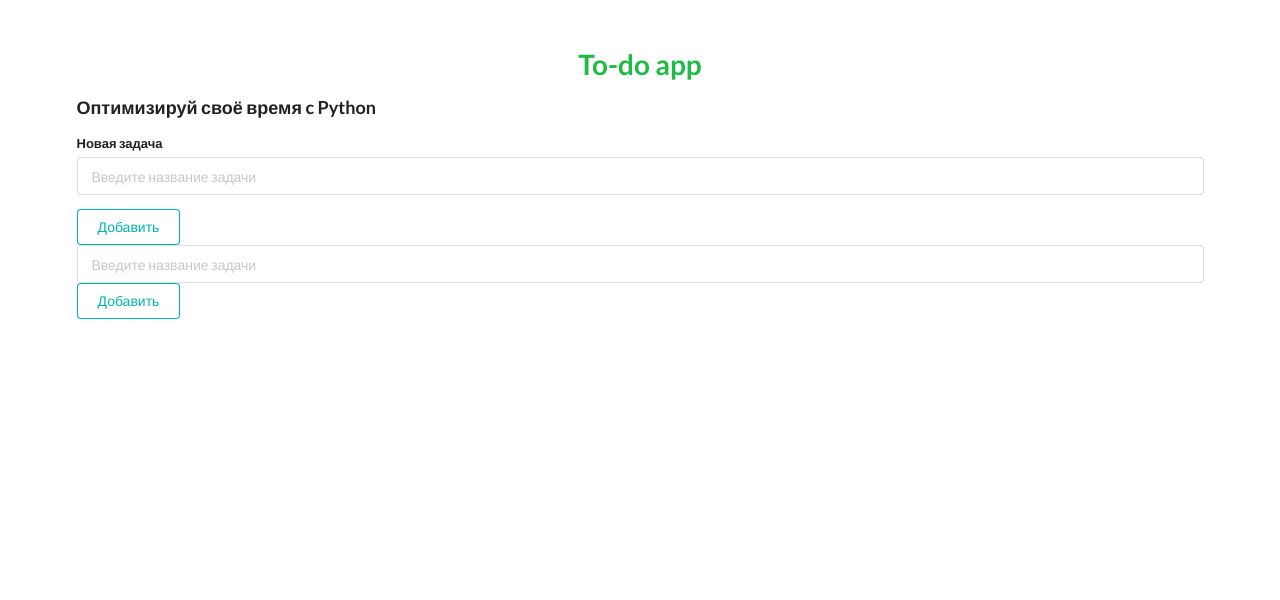
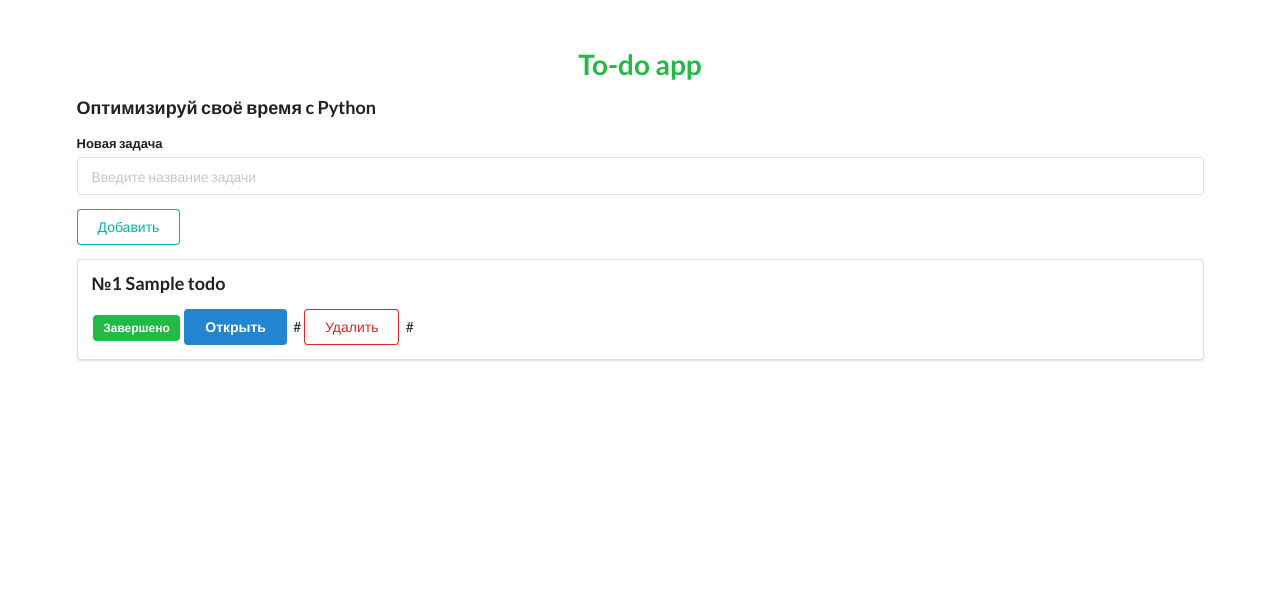
Before and after one commit to RomesAll/To-Do-FastApi, a FastAPI app: template app/templates/app/layout.html in a window 1280 px wide. Shown: the top 600 px of the page. Run offline with FastAPI, Linux system fonts and the light colour scheme; the template is opened without the code that fills it: most values are stand-ins (such as "Sample title", 1, 10 or a date in 2020); parts of the project's set-up code (start-up, migrations or seed data) failed here and were passed over.

Commit message:
Сделал у ручек везде метод get т.к. версия http1 не знает что то такое put и delete запросы,

```diff
--- a/app/main.py
+++ b/app/main.py
@@ -26,15 +26,14 @@ async def create_task(title: str = Form(...)):
     url = app.url_path_for('get_all_tasks')
     return RedirectResponse(url=url, status_code=HTTP_303_SEE_OTHER)
 
-@app.put('/pidr')
-async def pidr_ebaniie(task_id: int = Form(...)):
+@app.get('/task/update/{task_id}')
+async def update_task(task_id: int):
     service = TasksService()
     await service.service_update_complete_task(task_id)
     url = app.url_path_for('get_all_tasks')
     return RedirectResponse(url=url, status_code=HTTP_303_SEE_OTHER)
 
-
-@app.delete('/task/delete/{task_id}')
+@app.get('/task/delete/{task_id}')
 async def delete_task(task_id: int):
     service = TasksService()
     await service.service_delete_task(task_id)
--- a/app/templates/app/layout.html
+++ b/app/templates/app/layout.html
@@ -15,11 +15,18 @@
         <button class="ui teal basic button" type="submit">Добавить</button>
     </form>
 
-
-    <form class="ui form" action="{{ url_for('pidr_ebaniie') }}" method="put">
-        <input type="text" name="task_id" placeholder="Введите название задачи"><br>
-        <button class="ui teal basic button" type="submit">Добавить</button>
-    </form>
-
+    {% for todo in tasks_list %}
+        <div class="ui segment">
+            <p class="ui big header">№{{ todo.id }} {{ todo.title }}</p>
+            {% if todo.is_complete == False %}
+            <span class="ui gray label">Не завершено</span>
+            <a class="ui primary basic button" href="{{ url_for('update_task', task_id=todo.id) }}">Закрыть</a> #
+            {% else %}
+            <span class="ui green label">Завершено</span>
+            <a class="ui blue button" href="{{ url_for('update_task', task_id=todo.id) }}">Открыть</a> #
+            <a class="ui negative basic button" href="{{ url_for('delete_task', task_id=todo.id) }}">Удалить</a> #
+            {% endif %}
+        </div>
+    {% endfor %}
 </div>
 {% endblock content %}
```
